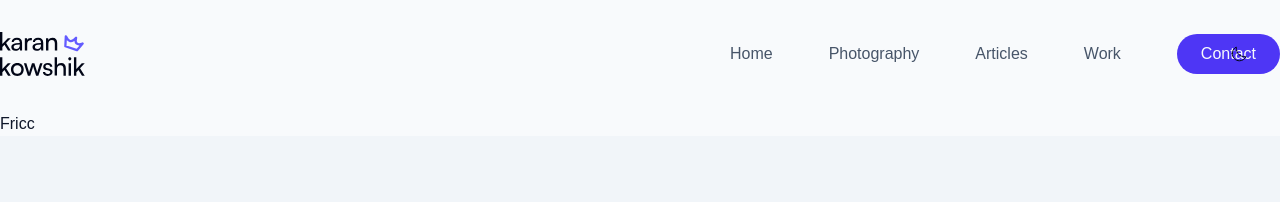
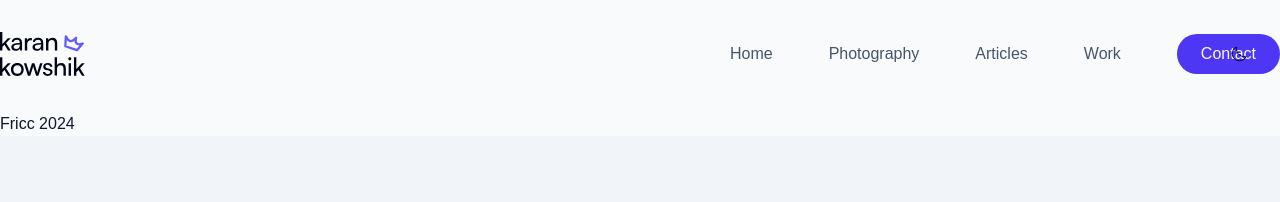
Before and after one commit to Karan-Kowshik/portfolio-2024, a Next.js app: page / in a window 1280 px wide. Shown: the top 202 px of the page. Built offline with nearby package versions, Linux system fonts and the light colour scheme; a web font is replaced by a local one.

Commit message:
Another test commit

```diff
--- a/src/app/(website)/page.tsx
+++ b/src/app/(website)/page.tsx
@@ -1,5 +1,5 @@
 import Image from "next/image";
 
 export default function Home() {
-	return <div>Fricc</div>;
+	return <div>Fricc 2024</div>;
 }
```
